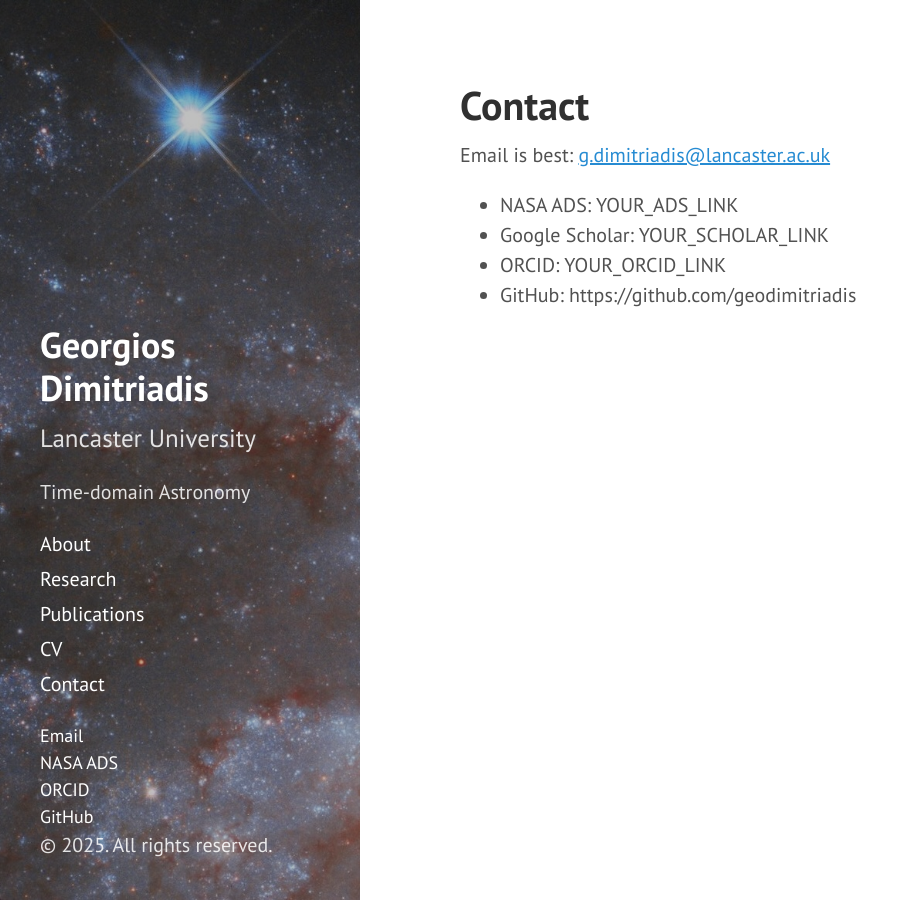
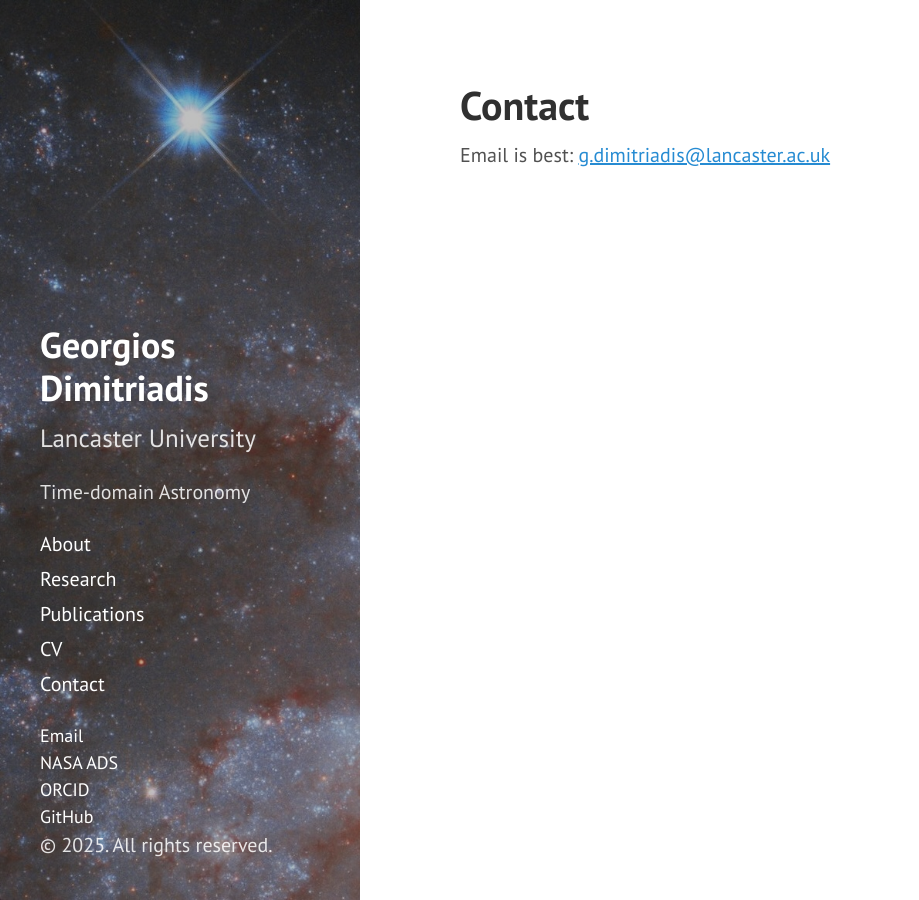
Before and after one commit to geodimitriadis/geodimitriadis.github.io, a Jekyll site: the page built from contact.md, in a window 1280 px wide. Shown: the whole page, without its empty margins (0-919 px from the left). Built offline with Jekyll 4.4.1, drawn with Linux system fonts in a browser that asks for light colours.

Commit message:
Update contact.md

```diff
--- a/contact.md
+++ b/contact.md
@@ -4,8 +4,3 @@ title: Contact
 ---
 
 Email is best: [g.dimitriadis@lancaster.ac.uk](mailto:g.dimitriadis@lancaster.ac.uk)
-
-- NASA ADS: YOUR_ADS_LINK
-- Google Scholar: YOUR_SCHOLAR_LINK
-- ORCID: YOUR_ORCID_LINK
-- GitHub: https://github.com/geodimitriadis
```
